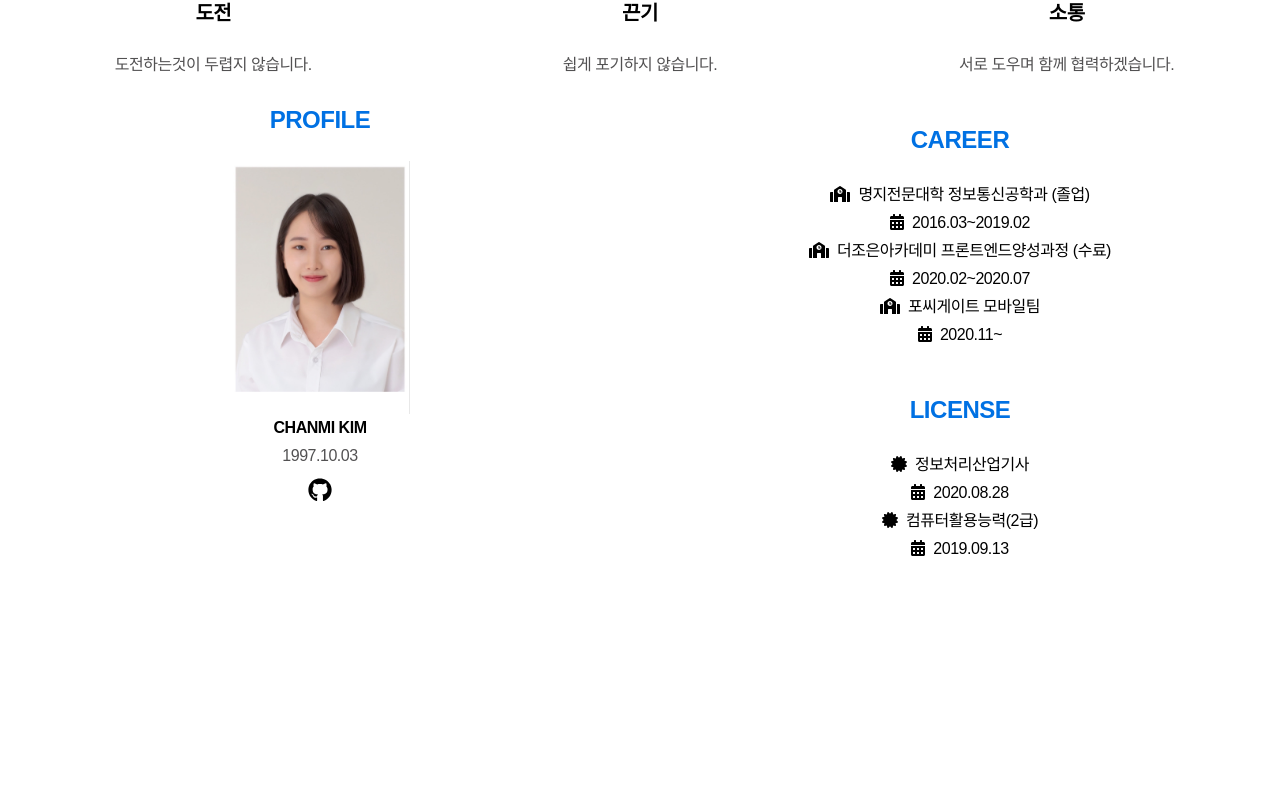
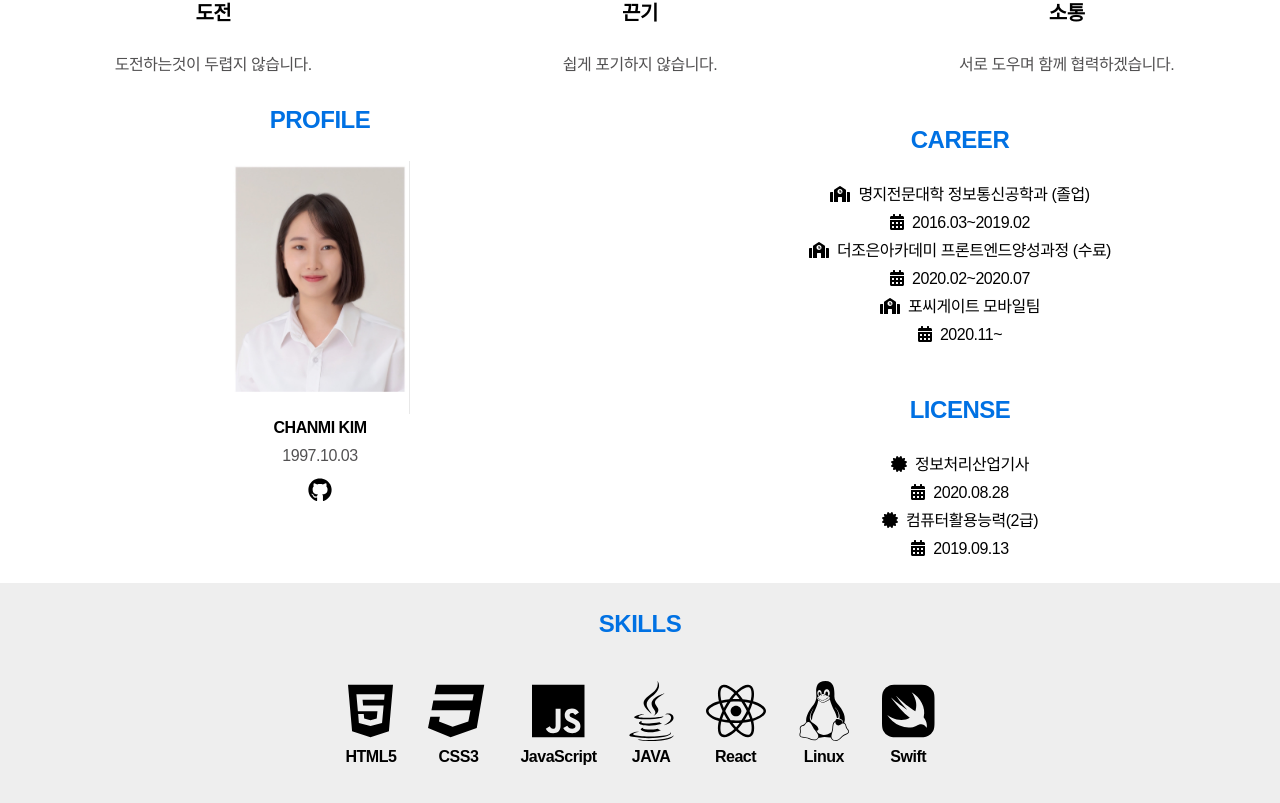
Before and after one commit to dev-cmkim/chanpage-2021, a React (Create React App) app: page / in a window 1280 px wide. Shown: the part 533-1336 px from the top of the page. Before the commit the page ends 1116 px from the top, so only its background shows below. Built offline with nearby package versions, Linux system fonts and the light colour scheme.

Commit message:
skills 화면 구성

```diff
--- a/src/App.js
+++ b/src/App.js
@@ -2,6 +2,7 @@ import './assests/App.css';
 import About from './components/About';
 import Main from './components/Main';
 import Profile from './components/Profile';
+import Skills from './components/Skills';
 
 function App() {
   return (
@@ -9,6 +10,7 @@ function App() {
       <Main></Main>
       <About></About>
       <Profile></Profile>
+      <Skills></Skills>
     </div>
   );
 }
--- a/src/assests/App.css
+++ b/src/assests/App.css
@@ -128,7 +128,6 @@ body,input,select,textarea,button,table {
 
 .profile .section2 {
   width:50%;
-  height: 300px;
   display: flex;
   flex-direction: column;
 }
@@ -142,13 +141,39 @@ body,input,select,textarea,button,table {
   padding: 20px 0;
 }
 
+.skills {
+  background-color: #eee;
+  text-align: center;
+  padding: 20px 0;
+}
+.skills .skills_box{
+  display: flex;
+  flex-direction: row;
+  flex-wrap: wrap;
+  justify-content: center;
+}
+.skills .skills_box span{
+  padding: 16px;
+  font-weight: 700;
+}
+.skills .skills_box span .icon_skiils{
+  font-size: 60px;
+}
+
+
+
 @media (max-width: 800px) {
   .profile {flex-direction: column;}
   .profile .section1 { width: 100%; }
   .profile .section1 .img_wrap {
     width: 90px;
   }
-  .profile .section2 { width: 100%; }
+  .profile .section2 {
+    width: 100%;
+  }
+  .profile .section3 {
+   background-color: #eee;
+  }
   .profile .section2 .section3 ul li {
     font-size: 16px;
   }
--- /dev/null
+++ b/src/components/Skills.js
@@ -0,0 +1,50 @@
+import { FontAwesomeIcon } from "@fortawesome/react-fontawesome";
+import {
+  faCss3,
+  faHtml5,
+  faJs,
+  faReact,
+  faJava,
+  faLinux,
+  faSwift,
+} from "@fortawesome/free-brands-svg-icons";
+
+const Skills = () => {
+  return (
+    <div className="skills">
+      <h3 className="pointText">SKILLS</h3>
+      <div className="skills_box">
+        <span>
+          <FontAwesomeIcon className="icon_skiils" icon={faHtml5} />
+          <p>HTML5</p>
+        </span>
+        <span>
+          <FontAwesomeIcon className="icon_skiils" icon={faCss3} />
+          <p>CSS3</p>
+        </span>
+        <span>
+          <FontAwesomeIcon className="icon_skiils" icon={faJs} />
+          <p>JavaScript</p>
+        </span>
+        <span>
+          <FontAwesomeIcon className="icon_skiils" icon={faJava} />
+          <p>JAVA</p>
+        </span>
+        <span>
+          <FontAwesomeIcon className="icon_skiils" icon={faReact} />
+          <p>React</p>
+        </span>
+        <span>
+          <FontAwesomeIcon className="icon_skiils" icon={faLinux} />
+          <p>Linux</p>
+        </span>
+        <span>
+          <FontAwesomeIcon className="icon_skiils" icon={faSwift} />
+          <p>Swift</p>
+        </span>
+      </div>
+    </div>
+  );
+};
+
+export default Skills;
```
